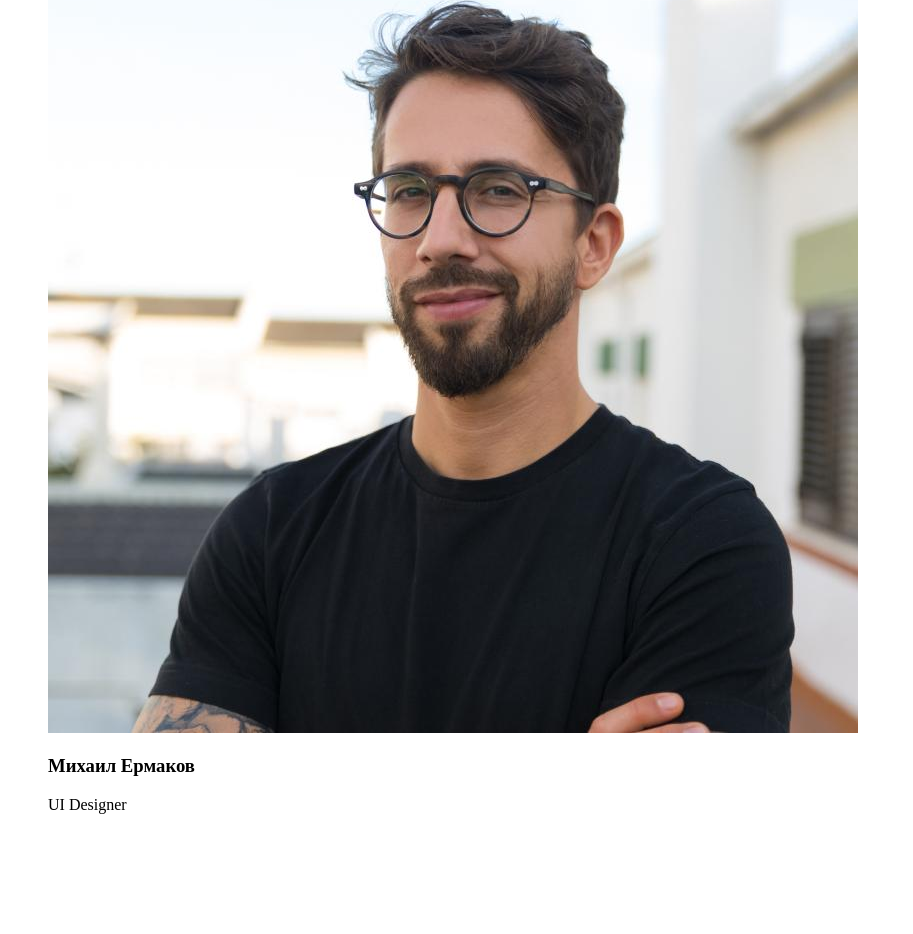
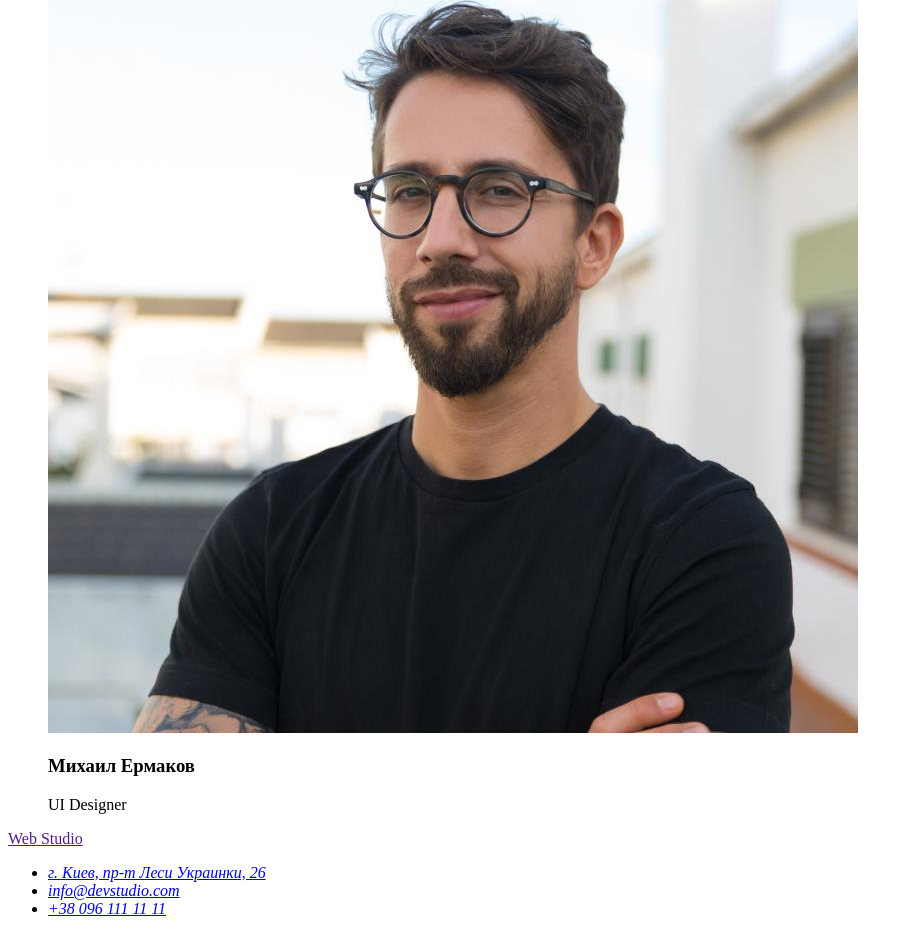
Before and after one commit to Hanna-Ilienko/goit-markup-hw-01, a plain HTML site: page index.html in a window 1280 px wide. Shown: the part 4253-5187 px from the top of the page, without its empty margins (0-913 px from the left). Before the commit the page ends 5083 px from the top, so only its background shows below. Drawn offline with Linux system fonts and the light colour scheme.

Commit message:
создала подвал страницы

```diff
--- a/index.html
+++ b/index.html
@@ -113,6 +113,27 @@
           </il>
         </ul>
       </section>
+      <footer>
+        <a lang="en" href="">
+          <span>Web</span>
+          Studio
+        </a>
+        <address>
+          <ul>
+            <li>
+              <a
+                href="https://goo.gl/maps/6ZfTvKuK7wB5BCDo7"
+                target="_blank"
+                rel="noopener noreferrer nofollow"
+              >
+                г. Киев, пр-т Леси Украинки, 26
+              </a>
+            </li>
+            <li><a href="mailto:info@devstudio.com">info@devstudio.com</a></li>
+            <li><a href="tel:+380961111111">+38 096 111 11 11</a></li>
+          </ul>
+        </address>
+      </footer>
     </main>
   </body>
 </html>
```
